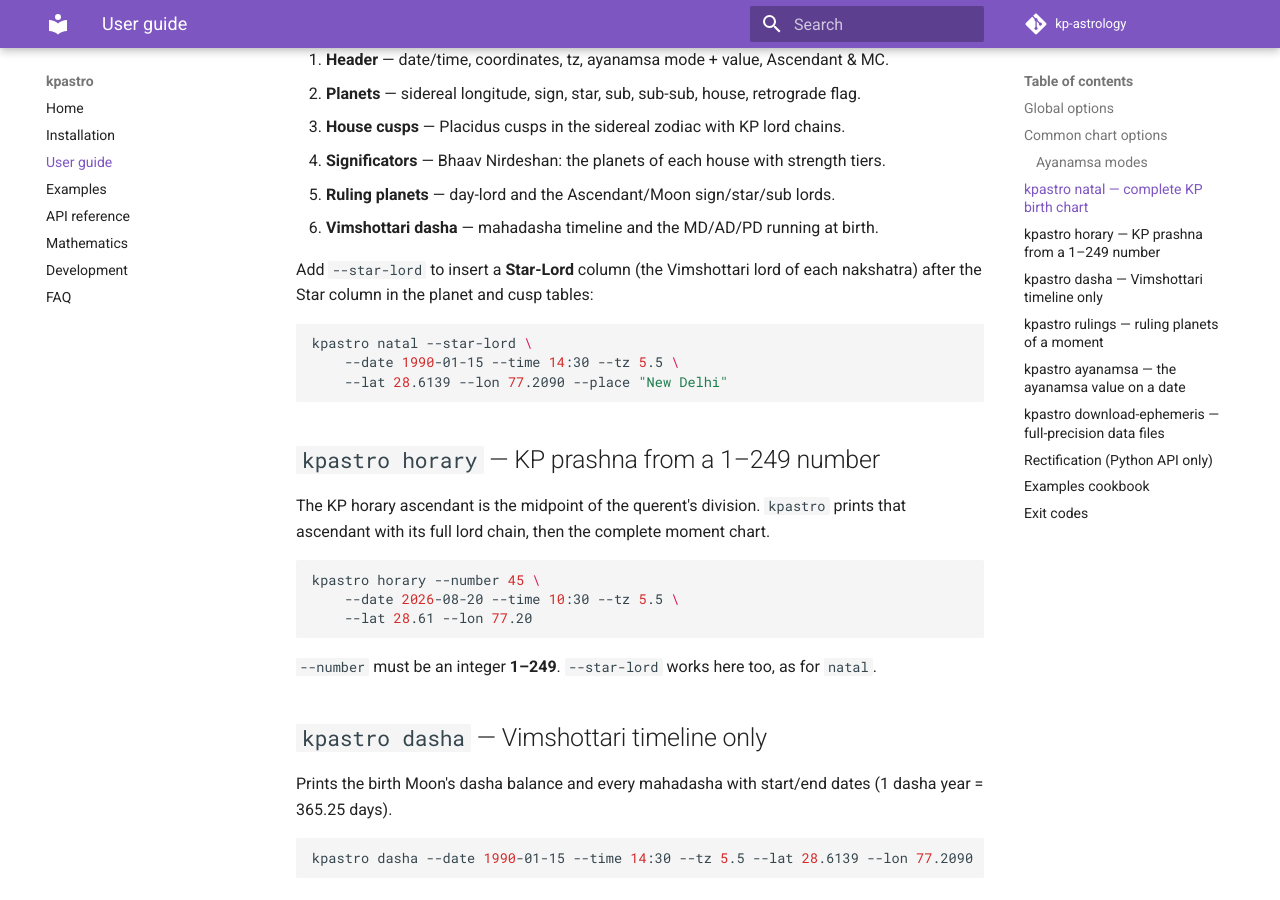
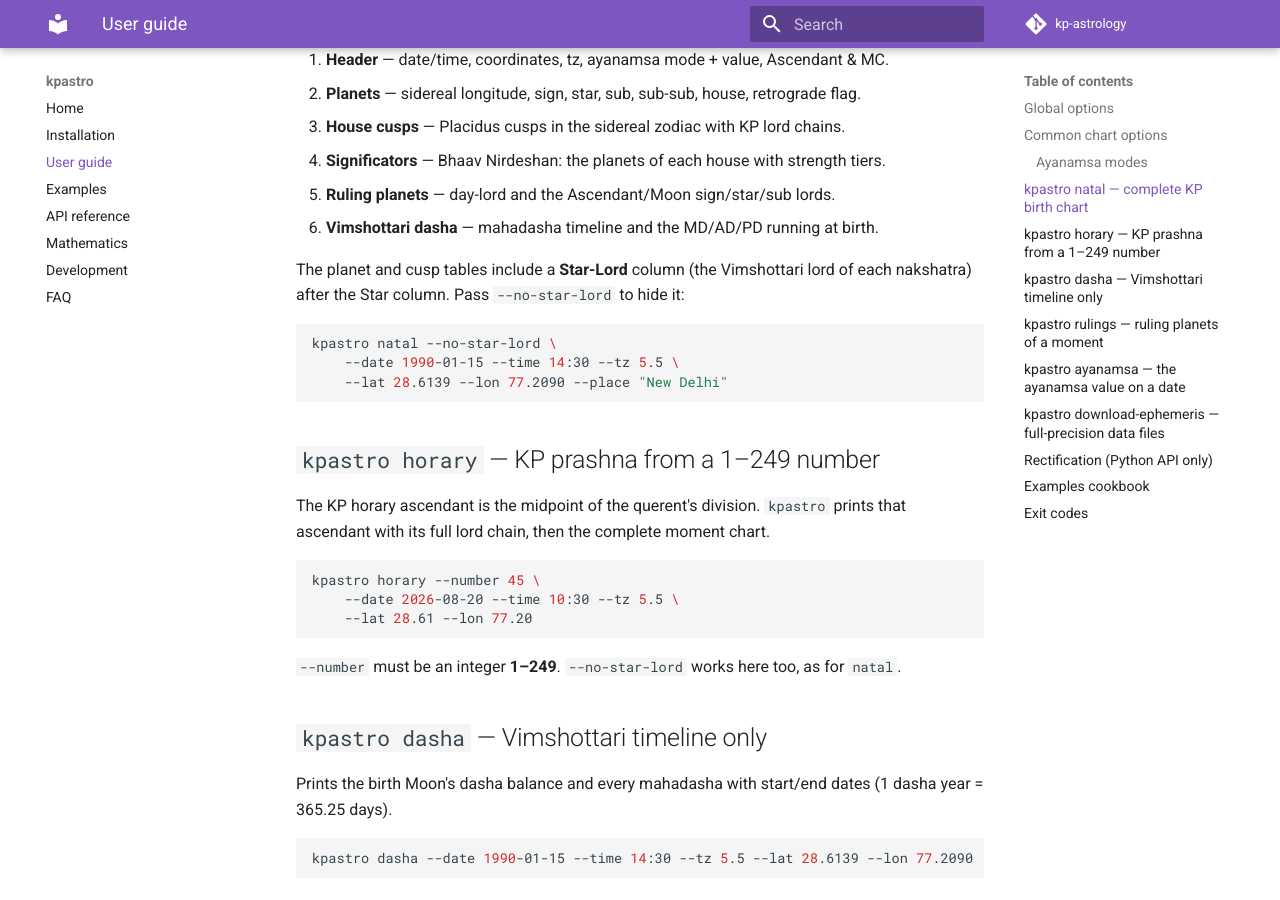
Before and after one commit to Rituparno-Majumdar/kp-astrology, an MkDocs documentation site: the page built from docs/user-guide.md, in a window 1280 px wide and 900 px high, scrolled down 1773 px. Built offline with MkDocs 1.6.1 and Material for MkDocs 9.7.7, drawn with Linux system fonts in a browser that asks for light colours; comment, search, counter and statistics services are not loaded.

Commit message:
Show the Star-Lord column by default
The planet and cusp tables now include Star-Lord unless star_lord=False
is passed; the natal and horary subcommands gain --no-star-lord to hide it.

Co-Authored-By: Claude Opus 5.5 <noreply@anthropic.com>
Claude-Session: https://claude.ai/code/session_01CohCugafbzMeKaVJgyHnfm

````diff
--- a/docs/user-guide.md
+++ b/docs/user-guide.md
@@ -64,11 +64,11 @@ Output sections:
 5. **Ruling planets** — day-lord and the Ascendant/Moon sign/star/sub lords.
 6. **Vimshottari dasha** — mahadasha timeline and the MD/AD/PD running at birth.
 
-Add `--star-lord` to insert a **Star-Lord** column (the Vimshottari lord of each
-nakshatra) after the Star column in the planet and cusp tables:
+The planet and cusp tables include a **Star-Lord** column (the Vimshottari lord
+of each nakshatra) after the Star column. Pass `--no-star-lord` to hide it:
 
 ```bash
-kpastro natal --star-lord \
+kpastro natal --no-star-lord \
     --date 1990-01-15 --time 14:30 --tz 5.5 \
     --lat 28.6139 --lon 77.2090 --place "New Delhi"
 ```
@@ -84,7 +84,7 @@ kpastro horary --number 45 \
     --lat 28.61 --lon 77.20
 ```
 
-`--number` must be an integer **1–249**. `--star-lord` works here too, as for
+`--number` must be an integer **1–249**. `--no-star-lord` works here too, as for
 `natal`.
 
 ## `kpastro dasha` — Vimshottari timeline only
````
Also changed, not shown: CHANGELOG.md (+4 -4 lines), docs/api-reference.md (+4 -3 lines), 4 other files.
